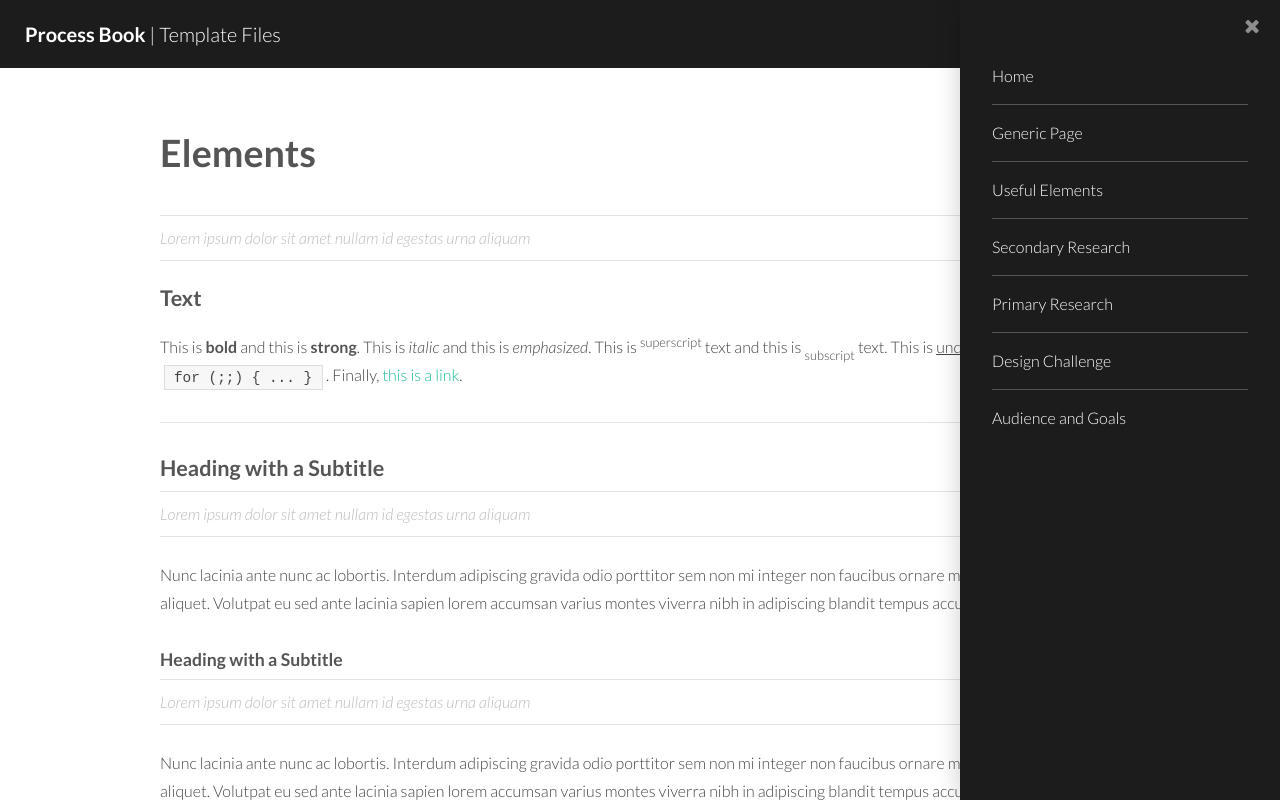
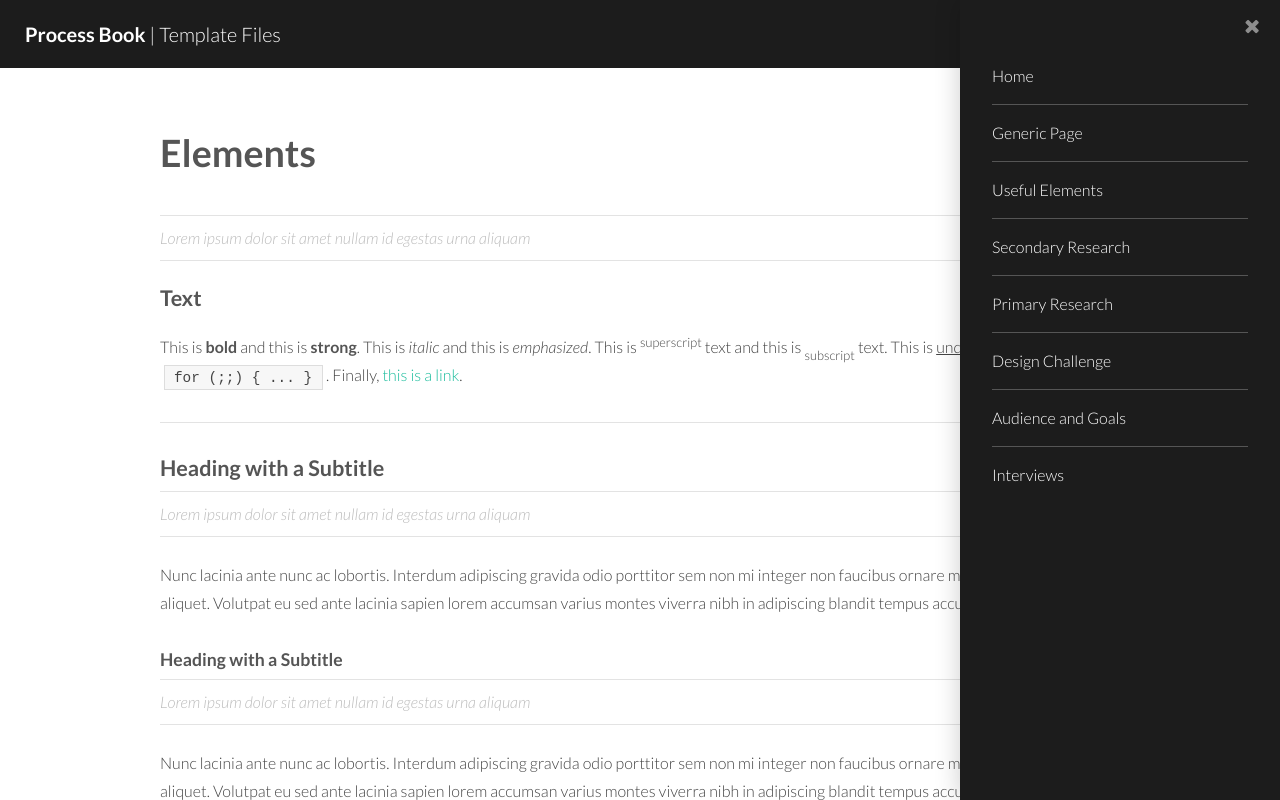
Before and after one commit to Kgimple101/Github, a plain HTML site: page elements.html in a window 1280 px wide. Both pictures are taken after a click on the link "Menu". Shown: the top 800 px of the page. Drawn offline with Linux system fonts and the light colour scheme.

Commit message:
updated links

```diff
--- a/elements.html
+++ b/elements.html
@@ -27,6 +27,7 @@
 					<li><a href="Primary-Research.html">Primary Research</a></li>
 					<li><a href="Design-Challenge.html">Design Challenge</a></li>
 					<li><a href="Audience-and-Goals.html">Audience and Goals</a></li>
+					<li><a href="Interviews.html">Interviews</a></li>
 				</ul>
 			</nav>
 
```
Also changed, not shown: Audience-and-Goals.html (+1 -0 lines), Design-Challenge.html (+2 -1 lines), Primary-Research.html (+1 -0 lines), Research.html (+1 -0 lines), Secondary-Research.html (+1 -0 lines), generic-page.html (+1 -0 lines), index.html (+1 -0 lines). Lines whose indentation alone changed are shown as unchanged.
